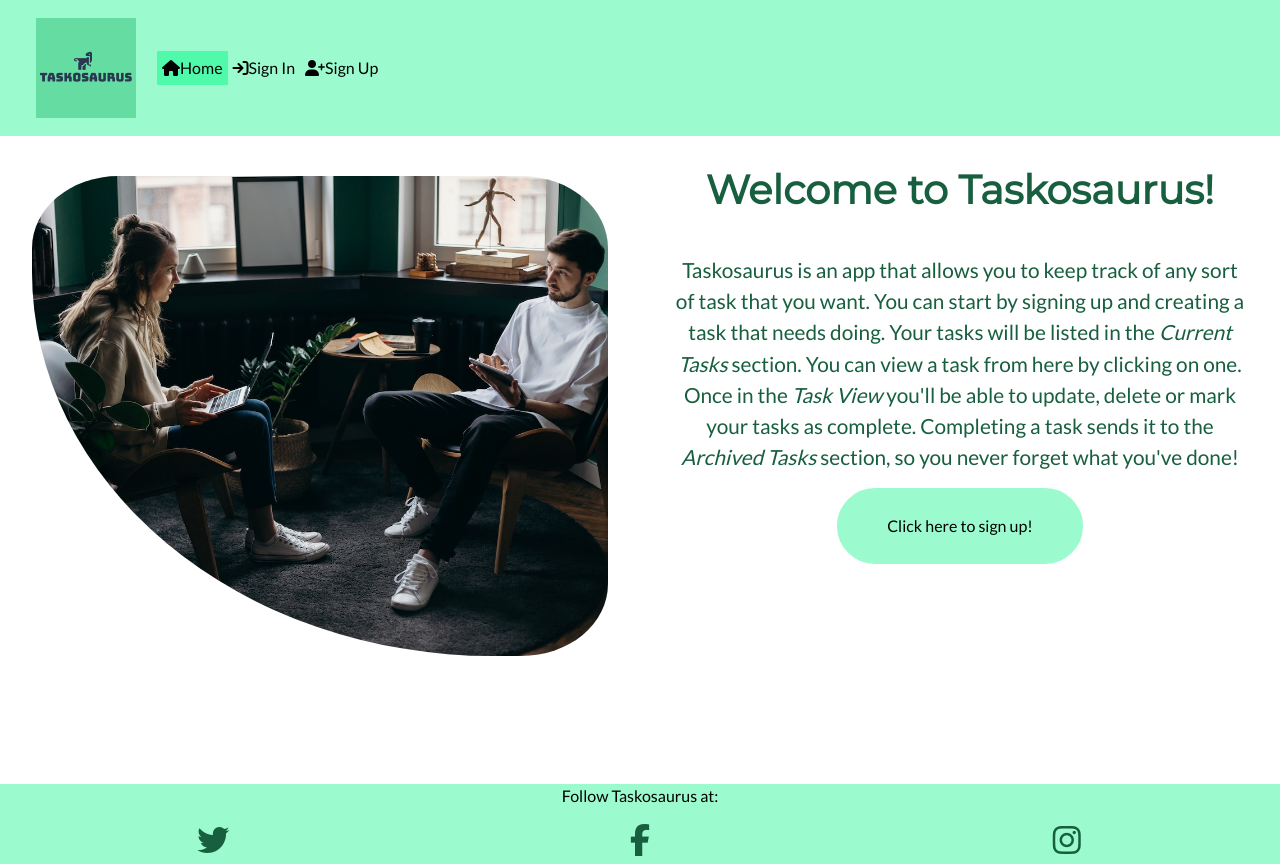
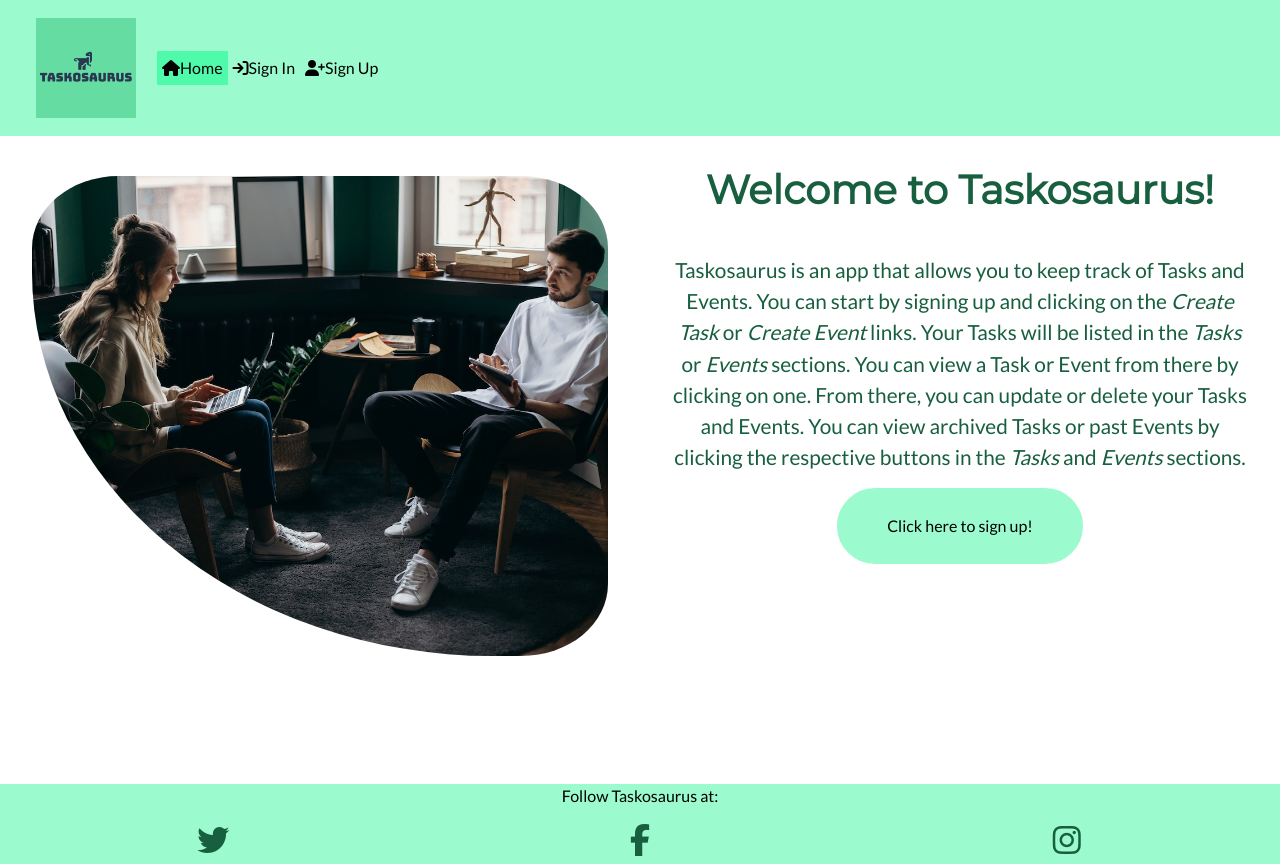
Before and after one commit to CarlG96/portfolio-project-5-frontend, a React (Create React App) app: page / in a window 1280 px wide. Built offline with nearby package versions, Linux system fonts and the light colour scheme; no server answers; a web font is replaced by a local one.

Commit message:
fix: fix landing page features in line with manual testing

```diff
--- a/src/components/WelcomeText.js
+++ b/src/components/WelcomeText.js
@@ -3,6 +3,7 @@ import Button from 'react-bootstrap/Button';
 import styles from '../styles/WelcomeText.module.css';
 import { Link } from 'react-router-dom';
 import btnStyles from '../styles/Button.module.css';
+import { useCurrentUser } from '../contexts/CurrentUserContext';
 
 /*
 * Component used in conjunction with the HeroImage component to create the
@@ -12,18 +13,28 @@ import btnStyles from '../styles/Button.module.css';
 */
 
 const WelcomeText = () => {
+  const currentUser = useCurrentUser();
+
   return (
     <div className={styles.WelcomeText}>
       <h1 className={styles.Header}>Welcome to Taskosaurus!</h1>
       <p className={styles.Paragraph}>
-        Taskosaurus is an app that allows you to keep track of any sort of task that you want.
-        You can start by signing up and creating a task that needs doing. Your tasks will be listed in the <em>Current Tasks</em> section.
-        You can view a task from here by clicking on one. Once in the <em>Task View</em> you'll be able to update, delete or mark your tasks as complete.
-        Completing a task sends it to the <em>Archived Tasks</em> section, so you never forget what you've done!
+        Taskosaurus is an app that allows you to keep track of Tasks and Events.
+        You can start by signing up and clicking on the <em>Create Task</em> or <em>Create Event</em> links. Your Tasks will be listed in the <em>Tasks</em> or <em>Events</em> sections.
+        You can view a Task or Event from there by clicking on one. From there, you can update or delete your Tasks and Events.
+        You can view archived Tasks or past Events by clicking the respective buttons in the <em>Tasks</em> and <em>Events</em> sections.
       </p>
+      {currentUser?.profile_id ? (<>
+        <Button className={`${btnStyles.Button} ${btnStyles.Wide} ${btnStyles.Bright} mb-3`}>
+        <Link className={btnStyles.Link} to="/createtask">Click here to create a Task!</Link>
+      </Button>
       <Button className={`${btnStyles.Button} ${btnStyles.Wide} ${btnStyles.Bright} mb-3`}>
-        <Link className={btnStyles.Link} to="/signin">Click here to sign up!</Link>
-      </Button>
+        <Link className={btnStyles.Link} to="/createevent">Click here to create an Event!</Link>
+      </Button></>) : (
+      <Button className={`${btnStyles.Button} ${btnStyles.Wide} ${btnStyles.Bright} mb-3`}>
+        <Link className={btnStyles.Link} to="/signup">Click here to sign up!</Link>
+      </Button>)
+      }
     </div>
   )
 }
```
Also changed, not shown: 1 other file (tests, documents, lock files or other folders).
